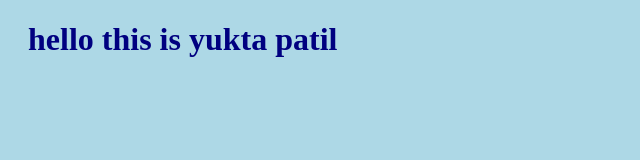
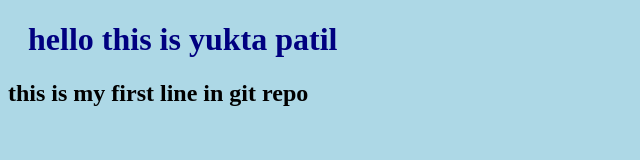
Before and after one commit to sanjeevni12/trouble-shoot, a plain HTML site: page index.html in a window 1280 px wide. Shown: the whole page, without its empty margins (0-640 px from the left). Drawn offline with Linux system fonts and the light colour scheme.

Commit message:
this is my first repo

```diff
--- a/index.html
+++ b/index.html
@@ -9,5 +9,6 @@
 </head>
 <body>
     <h1>hello this is yukta patil</h1>
+    <h2>this is my first line in git repo</h2>
 </body>
 </html>
```
